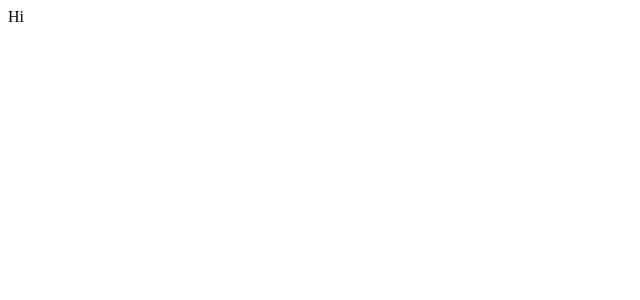
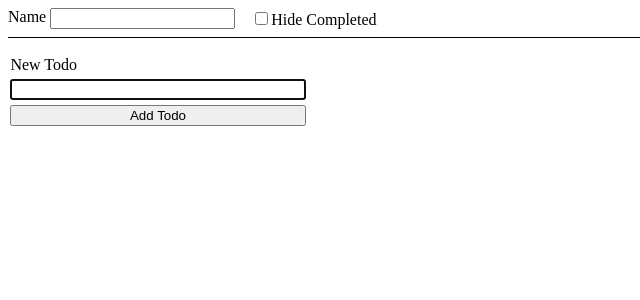
Before and after one commit to anjaliprasannan/react-handson, a React (Vite) app in the folder vite-project/: page / in a window 1280 px wide. Shown: the top 300 px of the page, without its empty margins (0-640 px from the left). Built offline with nearby package versions, Linux system fonts and the light colour scheme.

Commit message:
1055 - Advanced Todolist

```diff
--- a/vite-project/src/App.jsx
+++ b/vite-project/src/App.jsx
@@ -1,5 +1,104 @@
-function App() {
-  return "Hi";
+import { createContext, useEffect, useReducer, useState } from "react"
+import { NewTodoForm } from "./NewTodoForm"
+import "./styles.css"
+import { TodoFilterForm } from "./TodoFilterForm"
+import { TodoList } from "./TodoList"
+
+const LOCAL_STORAGE_KEY = "TODOS"
+const ACTIONS = {
+  ADD: "ADD",
+  UPDATE: "UPDATE",
+  TOGGLE: "TOGGLE",
+  DELETE: "DELETE",
 }
 
-export default App;
+function reducer(todos, { type, payload }) {
+  switch (type) {
+    case ACTIONS.ADD:
+      return [
+        ...todos,
+        { name: payload.name, completed: false, id: crypto.randomUUID() },
+      ]
+    case ACTIONS.TOGGLE:
+      return todos.map(todo => {
+        if (todo.id === payload.id) {
+          return { ...todo, completed: payload.completed }
+        }
+
+        return todo
+      })
+    case ACTIONS.DELETE:
+      return todos.filter(todo => todo.id !== payload.id)
+    case ACTIONS.UPDATE:
+      return todos.map(todo => {
+        if (todo.id === payload.id) {
+          return { ...todo, name: payload.name }
+        }
+
+        return todo
+      })
+    default:
+      throw new Error(`No action found for ${type}.`)
+  }
+}
+
+export const TodoContext = createContext()
+
+function App() {
+  const [filterName, setFilterName] = useState("")
+  const [hideCompletedFilter, setHideCompletedFilter] = useState(false)
+  const [todos, dispatch] = useReducer(reducer, [], initialValue => {
+    const value = localStorage.getItem(LOCAL_STORAGE_KEY)
+    if (value == null) return initialValue
+
+    return JSON.parse(value)
+  })
+
+  const filteredTodos = todos.filter(todo => {
+    if (hideCompletedFilter && todo.completed) return false
+    return todo.name.includes(filterName)
+  })
+
+  useEffect(() => {
+    localStorage.setItem(LOCAL_STORAGE_KEY, JSON.stringify(todos))
+  }, [todos])
+
+  function addNewTodo(name) {
+    dispatch({ type: ACTIONS.ADD, payload: { name } })
+  }
+
+  function toggleTodo(todoId, completed) {
+    dispatch({ type: ACTIONS.TOGGLE, payload: { id: todoId, completed } })
+  }
+
+  function updateTodoName(id, name) {
+    dispatch({ type: ACTIONS.UPDATE, payload: { id, name } })
+  }
+
+  function deleteTodo(todoId) {
+    dispatch({ type: ACTIONS.DELETE, payload: { id: todoId } })
+  }
+
+  return (
+    <TodoContext.Provider
+      value={{
+        todos: filteredTodos,
+        addNewTodo,
+        toggleTodo,
+        updateTodoName,
+        deleteTodo,
+      }}
+    >
+      <TodoFilterForm
+        name={filterName}
+        setName={setFilterName}
+        hideCompleted={hideCompletedFilter}
+        setHideCompleted={setHideCompletedFilter}
+      />
+      <TodoList />
+      <NewTodoForm />
+    </TodoContext.Provider>
+  )
+}
+
+export default App
--- /dev/null
+++ b/vite-project/src/NewTodoForm.jsx
@@ -0,0 +1,24 @@
+import { useContext, useRef } from "react"
+import { TodoContext } from "./App"
+
+export function NewTodoForm() {
+  const nameRef = useRef()
+  const { addNewTodo } = useContext(TodoContext)
+
+  function handleSubmit(e) {
+    e.preventDefault()
+    if (nameRef.current.value === "") return
+
+    addNewTodo(nameRef.current.value)
+
+    nameRef.current.value = ""
+  }
+
+  return (
+    <form onSubmit={handleSubmit} id="new-todo-form">
+      <label htmlFor="todo-input">New Todo</label>
+      <input autoFocus type="text" id="todo-input" ref={nameRef} />
+      <button>Add Todo</button>
+    </form>
+  )
+}
--- /dev/null
+++ b/vite-project/src/TodoFilterForm.jsx
@@ -0,0 +1,28 @@
+export function TodoFilterForm({
+  name,
+  setName,
+  hideCompleted,
+  setHideCompleted,
+}) {
+  return (
+    <div className="filter-form">
+      <div className="filter-form-group">
+        <label htmlFor="name">Name</label>
+        <input
+          type="text"
+          id="name"
+          value={name}
+          onChange={e => setName(e.target.value)}
+        />
+      </div>
+      <label>
+        <input
+          type="checkbox"
+          checked={hideCompleted}
+          onChange={e => setHideCompleted(e.target.checked)}
+        />
+        Hide Completed
+      </label>
+    </div>
+  )
+}
--- /dev/null
+++ b/vite-project/src/TodoItem.jsx
@@ -0,0 +1,46 @@
+import { useContext, useRef, useState } from "react"
+import { TodoContext } from "./App"
+
+export function TodoItem({ id, name, completed }) {
+  const { toggleTodo, deleteTodo, updateTodoName } = useContext(TodoContext)
+  const [isEditing, setIsEditing] = useState(false)
+  const nameRef = useRef()
+
+  function handleSubmit(e) {
+    e.preventDefault()
+
+    if (nameRef.current.value === "") return
+
+    updateTodoName(id, nameRef.current.value)
+    setIsEditing(false)
+  }
+
+  return (
+    <li className="list-item">
+      {isEditing ? (
+        <form onSubmit={handleSubmit}>
+          <input autoFocus type="text" defaultValue={name} ref={nameRef} />
+          <button data-button-edit>Save</button>
+        </form>
+      ) : (
+        <>
+          <label className="list-item-label">
+            <input
+              checked={completed}
+              type="checkbox"
+              data-list-item-checkbox
+              onChange={e => toggleTodo(id, e.target.checked)}
+            />
+            <span data-list-item-text>{name}</span>
+          </label>
+          <button data-button-edit onClick={() => setIsEditing(true)}>
+            Edit
+          </button>
+          <button onClick={() => deleteTodo(id)} data-button-delete>
+            Delete
+          </button>
+        </>
+      )}
+    </li>
+  )
+}
--- /dev/null
+++ b/vite-project/src/TodoList.jsx
@@ -0,0 +1,15 @@
+import { useContext } from "react"
+import { TodoContext } from "./App"
+import { TodoItem } from "./TodoItem"
+
+export function TodoList() {
+  const { todos } = useContext(TodoContext)
+
+  return (
+    <ul id="list">
+      {todos.map(todo => {
+        return <TodoItem key={todo.id} {...todo} />
+      })}
+    </ul>
+  )
+}
--- /dev/null
+++ b/vite-project/src/styles.css
@@ -0,0 +1,57 @@
+#new-todo-form {
+  display: flex;
+  flex-direction: column;
+  max-width: 300px;
+}
+
+#new-todo-form > * {
+  margin: 0.15rem;
+}
+
+#list {
+  padding: 0;
+}
+
+.list-item {
+  list-style: none;
+}
+
+.list-item-label:hover,
+[data-list-item-checkbox]:hover {
+  cursor: pointer;
+}
+
+.list-item-label:hover > [data-list-item-text] {
+  color: #333;
+  text-decoration: line-through;
+}
+
+[data-list-item-checkbox]:checked ~ [data-list-item-text] {
+  text-decoration: line-through;
+  color: #aaa;
+}
+
+[data-button-delete] {
+  margin-left: 0.5rem;
+}
+
+button {
+  cursor: pointer;
+}
+
+[data-button-edit] {
+  margin-left: 0.5rem;
+}
+
+.filter-form {
+  display: flex;
+  gap: 1rem;
+  align-items: center;
+  border-bottom: 1px solid black;
+  padding-bottom: 0.5rem;
+}
+
+.filter-form-group {
+  display: flex;
+  gap: 0.25rem;
+}
```
Also changed, not shown: vite-project/src/main.jsx (+7 -7 lines).
